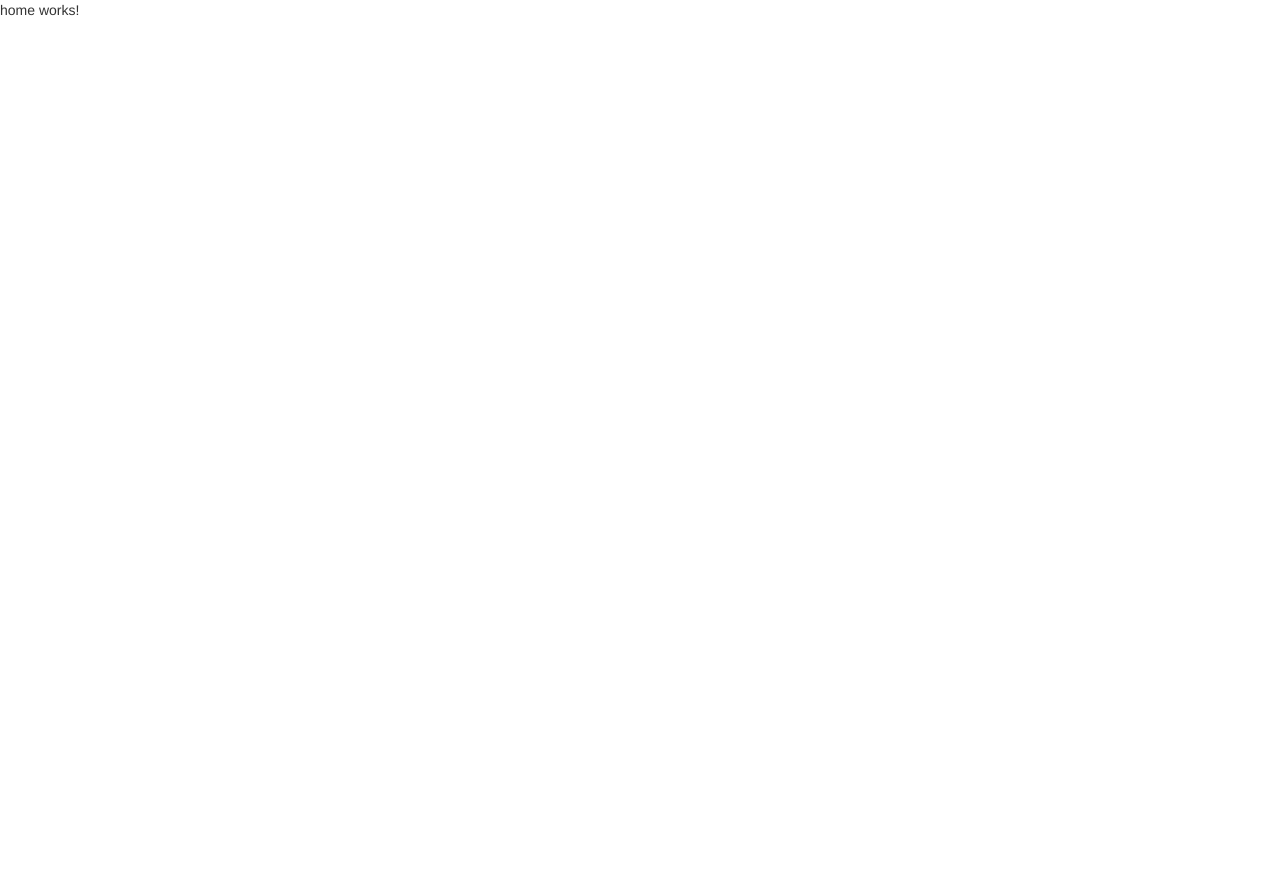
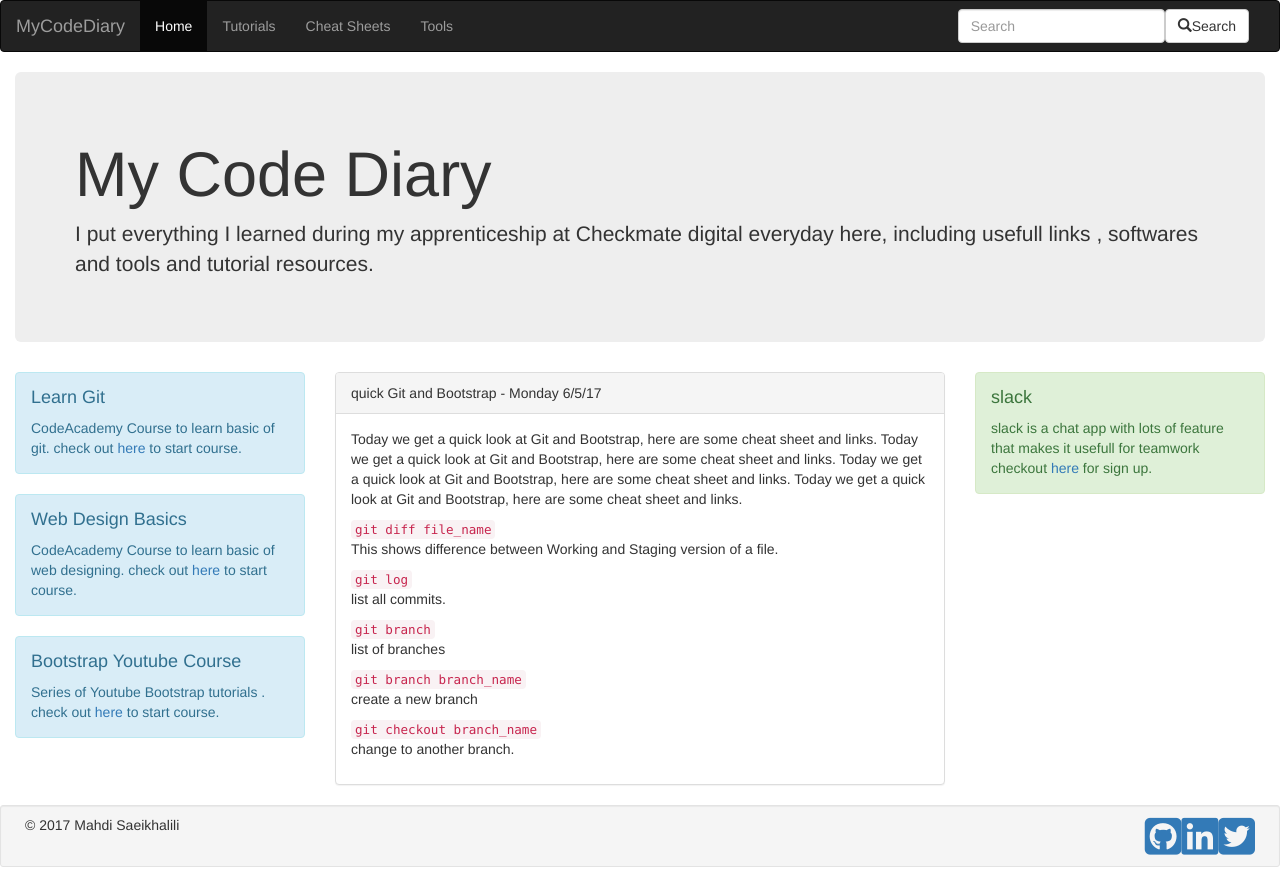
Before and after one commit to msaei/bootstrap_angular, an Angular app: page / in a window 1280 px wide. Before the commit the page ends 800 px from the top, so only its background shows below. Built offline with nearby package versions, Linux system fonts and the light colour scheme.

Commit message:
feat(components): components html hardcoded

```diff
--- a/src/app/app.module.ts
+++ b/src/app/app.module.ts
@@ -9,6 +9,7 @@ import { ContentLeftComponent } from './content-left/content-left.component';
 import { ContentCenterComponent } from './content-center/content-center.component';
 import { ContentRightComponent } from './content-right/content-right.component';
 import { FooterComponent } from './footer/footer.component';
+import { ContentComponent } from './content/content.component';
 
 @NgModule({
   declarations: [
@@ -19,7 +20,8 @@ import { FooterComponent } from './footer/footer.component';
     ContentLeftComponent,
     ContentCenterComponent,
     ContentRightComponent,
-    FooterComponent
+    FooterComponent,
+    ContentComponent
   ],
   imports: [
     BrowserModule
--- a/src/app/content-center/content-center.component.html
+++ b/src/app/content-center/content-center.component.html
@@ -1,3 +1,30 @@
-<p>
-  content-center works!
-</p>
+<div class="col-md-6 col-md-push-3 col-sm-6">
+    <div class="panel panel-default">
+        <div class="panel-heading">quick Git and Bootstrap - Monday 6/5/17</div>
+        <div class="panel-body">
+            <p>Today we get a quick look at Git and Bootstrap, here are some cheat sheet and links. Today we get a quick look at Git and Bootstrap, here are some cheat sheet and links. Today we get a quick look at Git and Bootstrap, here are some cheat sheet
+                and links. Today we get a quick look at Git and Bootstrap, here are some cheat sheet and links.
+            </p>
+
+            <code>git diff file_name</code>
+            <P>This shows difference between Working and Staging version of a file.</P>
+
+            <code>git log</code>
+            <p>list all commits.</p>
+
+
+            <code>git branch</code>
+            <p>list of branches</p>
+
+
+            <code>git branch branch_name</code>
+            <p>create a new branch</p>
+
+
+            <code>git checkout branch_name</code>
+            <p>change to another branch.</p>
+        </div>
+    </div>
+
+
+</div>
--- a/src/app/content-left/content-left.component.html
+++ b/src/app/content-left/content-left.component.html
@@ -1,3 +1,20 @@
-<p>
-  content-left works!
-</p>
+<div class="col-md-3 col-md-pull-6 col-sm-6">
+    <div class="alert alert-info">
+        <h4>Learn Git</h4>
+        <p> CodeAcademy Course to learn basic of git. check out
+            <a href="https://www.codecademy.com/learn/learn-git"> here </a> to start course.</p>
+
+    </div>
+    <div class="alert alert-info">
+        <h4>Web Design Basics</h4>
+        <p> CodeAcademy Course to learn basic of web designing. check out
+            <a href="https://www.codecademy.com/learn/make-a-website"> here </a> to start course.</p>
+
+    </div>
+    <div class="alert alert-info">
+        <h4>Bootstrap Youtube Course</h4>
+        <p> Series of Youtube Bootstrap tutorials . check out
+            <a href="https://www.youtube.com/playlist?list=PL6gx4Cwl9DGBPw1sFodruZUPheWVKchlM"> here </a> to start course.</p>
+
+    </div>
+</div>
--- a/src/app/content-right/content-right.component.html
+++ b/src/app/content-right/content-right.component.html
@@ -1,3 +1,8 @@
-<p>
-  content-right works!
-</p>
+<div class="col-md-3 col-sm-12 hidden-xs">
+    <div class="alert alert-success">
+        <h4>slack</h4>
+        <p> slack is a chat app with lots of feature that makes it usefull for teamwork checkout
+            <a href="https://slack.com/"> here </a> for sign up.
+        </p>
+    </div>
+</div>
--- /dev/null
+++ b/src/app/content/content.component.html
@@ -0,0 +1,7 @@
+<div class="container-fluid">
+    <div class="row">
+        <app-content-center></app-content-center>
+        <app-content-left></app-content-left>
+        <app-content-right></app-content-right>
+    </div>
+</div>
--- /dev/null
+++ b/src/app/content/content.component.ts
@@ -0,0 +1,15 @@
+import { Component, OnInit } from '@angular/core';
+
+@Component({
+  selector: 'app-content',
+  templateUrl: './content.component.html',
+  styleUrls: ['./content.component.css']
+})
+export class ContentComponent implements OnInit {
+
+  constructor() { }
+
+  ngOnInit() {
+  }
+
+}
--- a/src/app/footer/footer.component.html
+++ b/src/app/footer/footer.component.html
@@ -1,3 +1,10 @@
-<p>
-  footer works!
-</p>
+<footer class="container-fluid">
+    <div class="row well well-sm">
+        <span class="col-xs-5">&copy; 2017 Mahdi Saeikhalili</span>
+        <span class="col-xs-7 text-right">
+                <a href="#"><i class="fa fa-github-square fa-3x" aria-hidden="true"></i></a>
+                <a href="#"><i class="fa fa-linkedin-square fa-3x" aria-hidden="true"></i></a>
+                <a href="#"><i class="fa fa-twitter-square fa-3x" aria-hidden="true"></i></a>
+            </span>
+    </div>
+</footer>
--- a/src/app/header/header.component.html
+++ b/src/app/header/header.component.html
@@ -1,3 +1,6 @@
-<p>
-  header works!
-</p>
+<div class="container-fluid">
+    <div class="jumbotron">
+        <h1>My Code Diary</h1>
+        <p>I put everything I learned during my apprenticeship at Checkmate digital everyday here, including usefull links , softwares and tools and tutorial resources.</p>
+    </div>
+</div>
--- a/src/app/home/home.component.html
+++ b/src/app/home/home.component.html
@@ -1,3 +1,4 @@
-<p>
-  home works!
-</p>
+<app-navbar></app-navbar>
+<app-header></app-header>
+<app-content></app-content>
+<app-footer></app-footer>
--- a/src/app/navbar/navbar.component.html
+++ b/src/app/navbar/navbar.component.html
@@ -1,3 +1,27 @@
-<p>
-  navbar works!
-</p>
+<nav class="navbar navbar-inverse">
+    <div class="container-fluid">
+        <div class="navbar-header">
+            <button type="button" class="navbar-toggle" data-toggle="collapse" data-target="#myNavbar">
+        <span class="icon-bar"></span>
+        <span class="icon-bar"></span>
+        <span class="icon-bar"></span>
+      </button>
+            <a class="navbar-brand" href="#">MyCodeDiary</a>
+        </div>
+        <div class="collapse navbar-collapse" id="myNavbar">
+            <ul class="nav navbar-nav">
+                <li class="active"><a href="#">Home</a></li>
+                <li><a href="#">Tutorials</a></li>
+                <li><a href="#">Cheat Sheets</a></li>
+                <li><a href="#">Tools</a></li>
+            </ul>
+            <form class="navbar-form navbar-right">
+                <div class="form-group">
+                    <input type="text" class="form-control" placeholder="Search">
+                </div>
+                <button type="submit" class="btn btn-default"><span class="glyphicon glyphicon-search"></span>Search</button>
+            </form>
+
+        </div>
+    </div>
+</nav>
```
Also changed, not shown: src/app/content/content.component.css (added), 1 other file (tests, documents, lock files or other folders).
